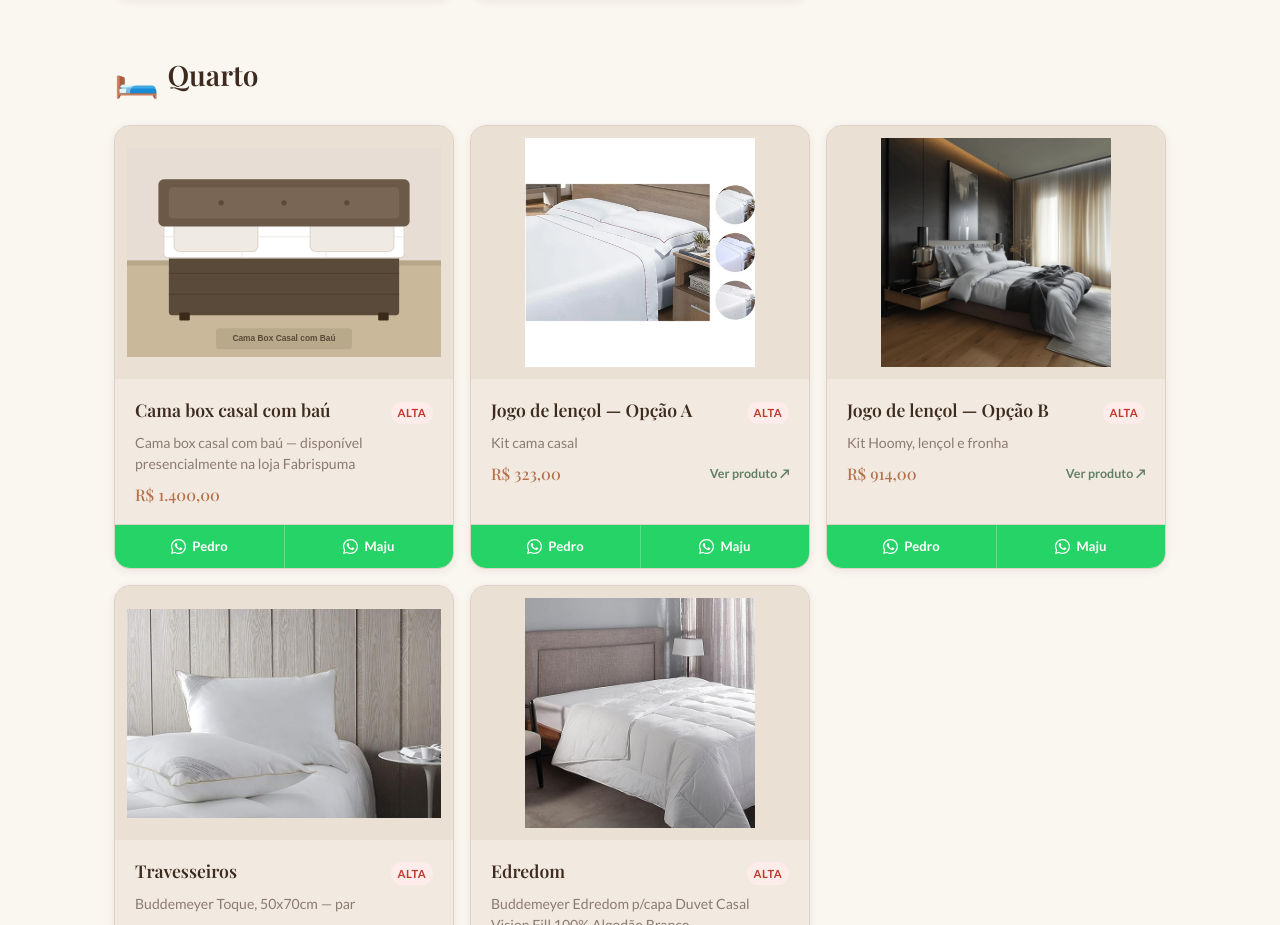
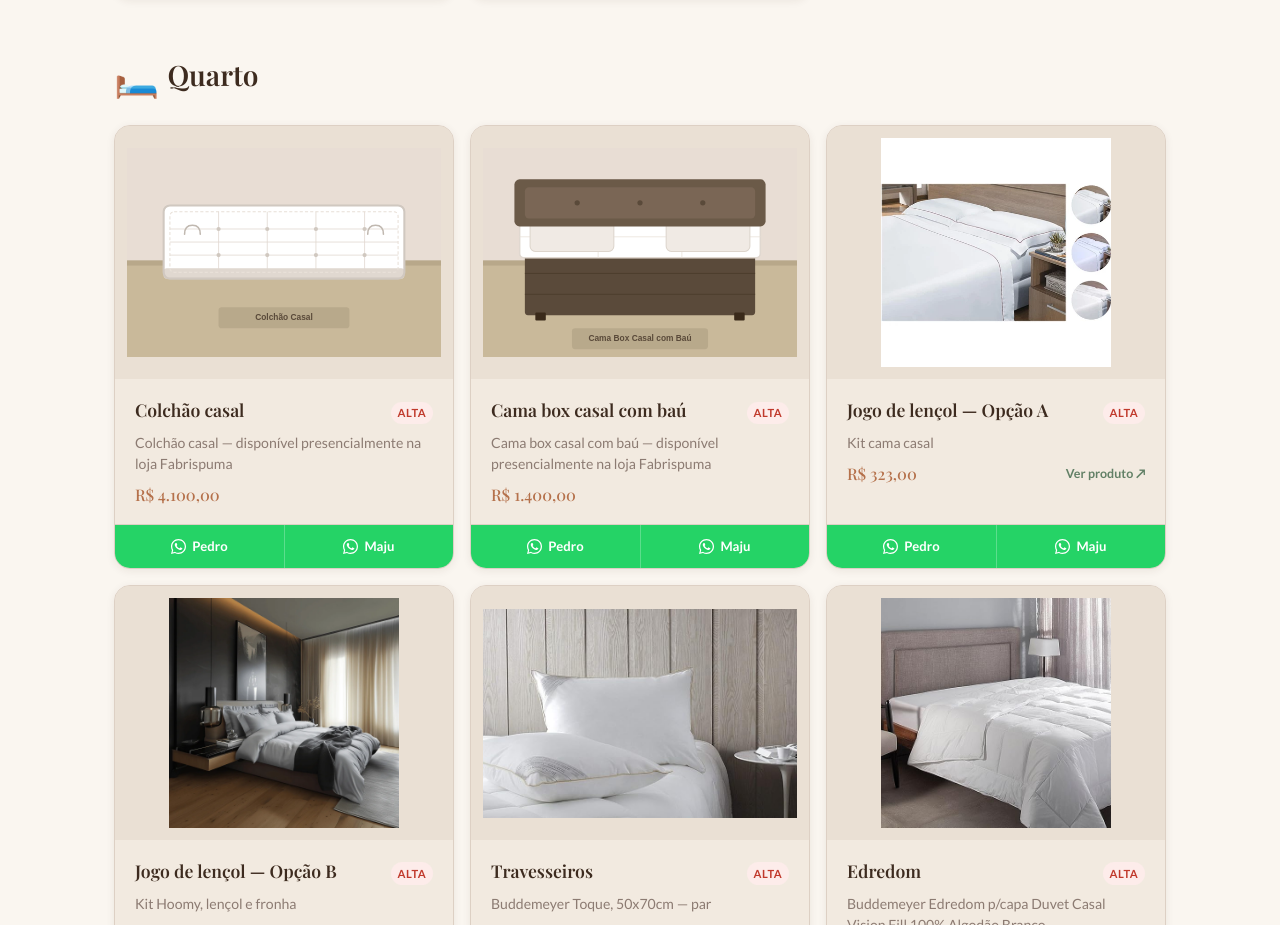
Before and after one commit to pedroaccastilho/lista-casa-nova, a React (Vite) app: page / in a window 1280 px wide. Shown: the part 3206-4131 px from the top of the page. Built offline with nearby package versions, Linux system fonts and the light colour scheme; a web font is replaced by a local one.

Commit message:
Adiciona item colchão casal na lista de presentes

```diff
--- a/src/data/items.ts
+++ b/src/data/items.ts
@@ -122,6 +122,14 @@ export const categories: Category[] = [
     emoji: '🛏️',
     items: [
       {
+        id: 16,
+        name: 'Colchão casal',
+        description: 'Colchão casal — disponível presencialmente na loja Fabrispuma',
+        estimatedPrice: 'R$ 4.100,00',
+        priority: 'alta',
+        image: '/lista-casa-nova/images/products/colchao.svg',
+      },
+      {
         id: 15,
         name: 'Cama box casal com baú',
         description: 'Cama box casal com baú — disponível presencialmente na loja Fabrispuma',
```
Also changed, not shown: public/images/products/colchao.svg (added).
